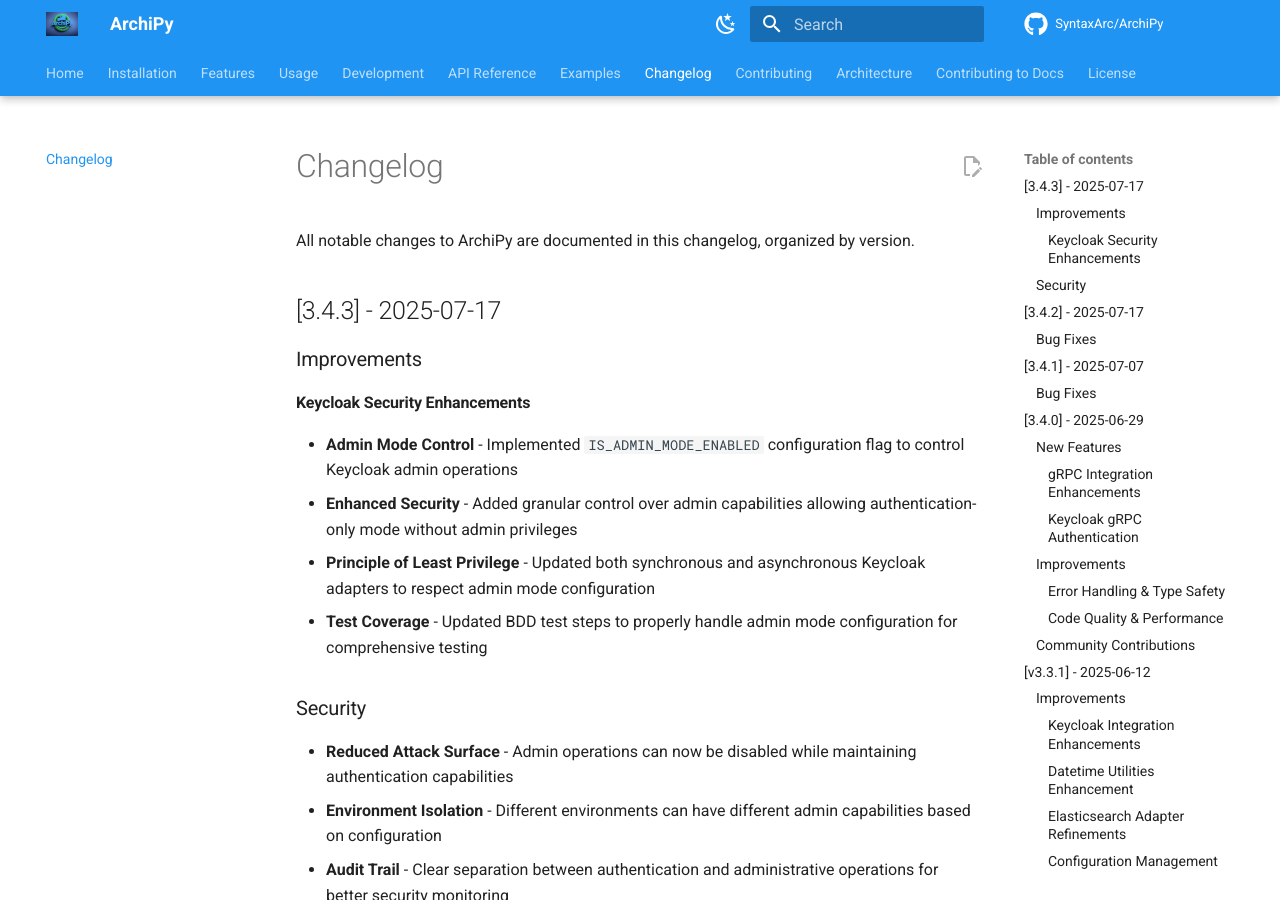
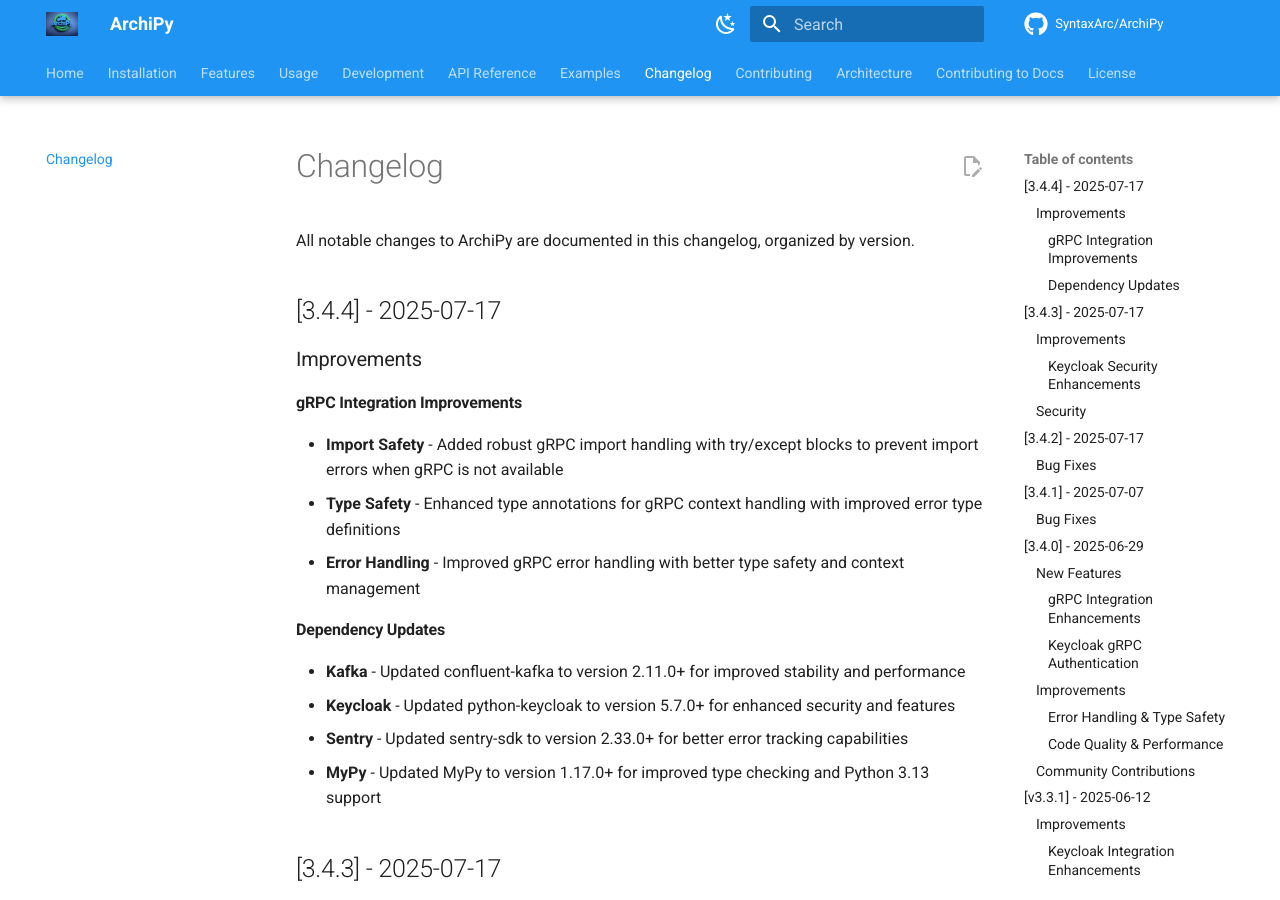
Before and after one commit to negatic/ArchiPy, an MkDocs documentation site: the page built from docs/changelog.md, in a window 1280 px wide and 900 px high. Built offline with MkDocs 1.6.1 and Material for MkDocs 9.7.7, drawn with Linux system fonts in a browser that asks for light colours; comment, search, counter and statistics services are not loaded; the version menu is left out.

Commit message:
feat: enhance gRPC integration safety and update dependencies

```diff
--- a/docs/changelog.md
+++ b/docs/changelog.md
@@ -1,18 +1,40 @@
 # Changelog
 
 All notable changes to ArchiPy are documented in this changelog, organized by version.
+
+## [3.4.4] - 2025-07-17
+
+### Improvements
+
+#### gRPC Integration Improvements
+
+- **Import Safety** - Added robust gRPC import handling with try/except blocks to prevent import errors when gRPC is not
+  available
+- **Type Safety** - Enhanced type annotations for gRPC context handling with improved error type definitions
+- **Error Handling** - Improved gRPC error handling with better type safety and context management
+
+#### Dependency Updates
+
+- **Kafka** - Updated confluent-kafka to version 2.11.0+ for improved stability and performance
+- **Keycloak** - Updated python-keycloak to version 5.7.0+ for enhanced security and features
+- **Sentry** - Updated sentry-sdk to version 2.33.0+ for better error tracking capabilities
+- **MyPy** - Updated MyPy to version 1.17.0+ for improved type checking and Python 3.13 support
 
 ## [3.4.3] - 2025-07-17
 
 ### Improvements
 
 #### Keycloak Security Enhancements
+
 - **Admin Mode Control** - Implemented `IS_ADMIN_MODE_ENABLED` configuration flag to control Keycloak admin operations
-- **Enhanced Security** - Added granular control over admin capabilities allowing authentication-only mode without admin privileges
-- **Principle of Least Privilege** - Updated both synchronous and asynchronous Keycloak adapters to respect admin mode configuration
+- **Enhanced Security** - Added granular control over admin capabilities allowing authentication-only mode without admin
+  privileges
+- **Principle of Least Privilege** - Updated both synchronous and asynchronous Keycloak adapters to respect admin mode
+  configuration
 - **Test Coverage** - Updated BDD test steps to properly handle admin mode configuration for comprehensive testing
 
 ### Security
+
 - **Reduced Attack Surface** - Admin operations can now be disabled while maintaining authentication capabilities
 - **Environment Isolation** - Different environments can have different admin capabilities based on configuration
 - **Audit Trail** - Clear separation between authentication and administrative operations for better security monitoring
@@ -21,7 +43,8 @@ All notable changes to ArchiPy are documented in this changelog, organized by ve
 
 ### Bug Fixes
 
-- **Import Error Resolution** - Fixed critical import errors that were preventing proper module initialization and functionality
+- **Import Error Resolution** - Fixed critical import errors that were preventing proper module initialization and
+  functionality
 
 ## [3.4.1] - 2025-07-07
 
@@ -34,27 +57,42 @@ All notable changes to ArchiPy are documented in this changelog, organized by ve
 ### New Features
 
 #### gRPC Integration Enhancements
-- **Async gRPC Server Interceptors** - Added comprehensive async gRPC server interceptors with enhanced tracing capabilities and metric collection for better observability
-- **Enhanced Authentication Context** - Implemented advanced authentication context management with gRPC decorators for seamless integration
-- **Improved Error Handling** - Enhanced gRPC error handling and context management with better type annotations and error propagation
+
+- **Async gRPC Server Interceptors** - Added comprehensive async gRPC server interceptors with enhanced tracing
+  capabilities and metric collection for better observability
+- **Enhanced Authentication Context** - Implemented advanced authentication context management with gRPC decorators for
+  seamless integration
+- **Improved Error Handling** - Enhanced gRPC error handling and context management with better type annotations and
+  error propagation
 
 #### Keycloak gRPC Authentication
-- **gRPC Authentication Enhancement** - Added token extraction and role validation capabilities for gRPC services with Keycloak integration
-- **Composite Role Management** - Implemented composite role management methods in both KeycloakAdapter and AsyncKeycloakAdapter for advanced authorization scenarios
-- **Streamlined Role Checks** - Enhanced role checking and error handling in KeycloakAdapter for better performance and reliability
+
+- **gRPC Authentication Enhancement** - Added token extraction and role validation capabilities for gRPC services with
+  Keycloak integration
+- **Composite Role Management** - Implemented composite role management methods in both KeycloakAdapter and
+  AsyncKeycloakAdapter for advanced authorization scenarios
+- **Streamlined Role Checks** - Enhanced role checking and error handling in KeycloakAdapter for better performance and
+  reliability
 
 ### Improvements
 
 #### Error Handling & Type Safety
-- **Enhanced Type Annotations** - Updated type annotations in BaseError class for improved gRPC context handling and better type safety
-- **Refined Interceptors** - Improved gRPC server interceptors with better error handling and method name context support
+
+- **Enhanced Type Annotations** - Updated type annotations in BaseError class for improved gRPC context handling and
+  better type safety
+- **Refined Interceptors** - Improved gRPC server interceptors with better error handling and method name context
+  support
 
 #### Code Quality & Performance
-- **DateTime Optimization** - Refactored BaseUtils and UpdatableMixin to use naive local datetime for improved performance and consistency
+
+- **DateTime Optimization** - Refactored BaseUtils and UpdatableMixin to use naive local datetime for improved
+  performance and consistency
 - **Library Updates** - Updated dependencies and libraries for better compatibility and security
 
 ### Community Contributions
-- **Collaborative Development** - Merged contributions from @Mohammadreza-kh94 for Keycloak gRPC authentication enhancements
+
+- **Collaborative Development** - Merged contributions from @Mohammadreza-kh94 for Keycloak gRPC authentication
+  enhancements
 - **Code Refactoring** - Integrated improvements from @heysaeid for datetime handling optimizations
 
 ## [v3.3.1] - 2025-06-12
```
Also changed, not shown: pyproject.toml (+4 -4 lines), 3 other files.
